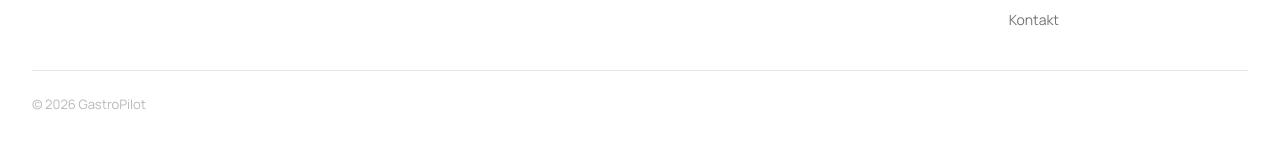
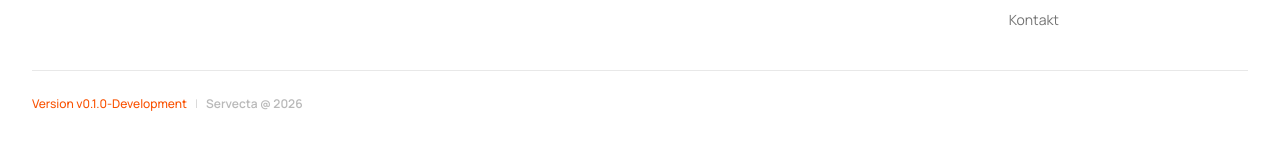
Before and after one commit to GastroPilot/gastropilot-web, a Next.js app: page /en in a window 1280 px wide. Shown: the part 1777-1926 px from the top of the page. Built offline with nearby package versions, Linux system fonts and the light colour scheme; no server answers.

Commit message:
fix version in footer

```diff
--- a/components/footer.tsx
+++ b/components/footer.tsx
@@ -1,6 +1,50 @@
+"use client";
+
+import { useState, useEffect } from "react";
 import Link from "next/link";
 
+const APP_VERSION_RAW = (process.env.NEXT_PUBLIC_APP_VERSION ?? "0.0.0").trim();
+
+function formatVersion(raw: string): string {
+  const bare = raw.startsWith("v") ? raw.slice(1) : raw;
+  if (/^[0-9a-f]{40}$/i.test(bare)) {
+    return `v${bare.slice(0, 7)}`;
+  }
+  return raw.startsWith("v") ? raw : `v${raw}`;
+}
+
+const APP_VERSION = formatVersion(APP_VERSION_RAW);
+
+function getEnvironment(): string | null {
+  if (typeof window === "undefined") return null;
+  const hostname = window.location.hostname;
+
+  if (hostname === "localhost" || hostname === "127.0.0.1") return "Development";
+
+  const envMatch = hostname.match(/^([^.]+)\.gpilot\.app$/);
+  if (envMatch) {
+    const sub = envMatch[1].toLowerCase();
+    if (sub === "test") return "Test";
+    if (sub === "stage") return "Stage";
+    if (sub === "demo") return "Demo";
+  }
+
+  return null;
+}
+
 export function Footer() {
+  const [environment, setEnvironment] = useState<string | null>(null);
+
+  useEffect(() => {
+    setEnvironment(getEnvironment());
+  }, []);
+
+  const displayVersion = environment
+    ? `${APP_VERSION}-${environment}`
+    : APP_VERSION;
+
+  const currentYear = new Date().getFullYear();
+
   return (
     <footer className="border-t bg-card">
       <div className="mx-auto max-w-7xl px-4 py-12 sm:px-6 lg:px-8">
@@ -43,8 +87,18 @@ export function Footer() {
           </div>
         </div>
 
-        <div className="mt-10 border-t pt-6 text-[13px] text-muted-foreground/50">
-          &copy; {new Date().getFullYear()} GastroPilot
+        <div className="mt-10 flex items-center gap-2 border-t pt-6 text-[12px] text-muted-foreground/50">
+          <span className={environment ? `font-medium ${
+            environment === "Development" ? "text-[#F95100]" :
+            environment === "Test" ? "text-yellow-500" :
+            environment === "Stage" ? "text-orange-500" :
+            environment === "Demo" ? "text-purple-500" :
+            "text-muted-foreground"
+          }` : ""}>
+            Version {displayVersion}
+          </span>
+          <span className="text-muted-foreground/30">|</span>
+          <span className="font-semibold">Servecta @ {currentYear}</span>
         </div>
       </div>
     </footer>
```
